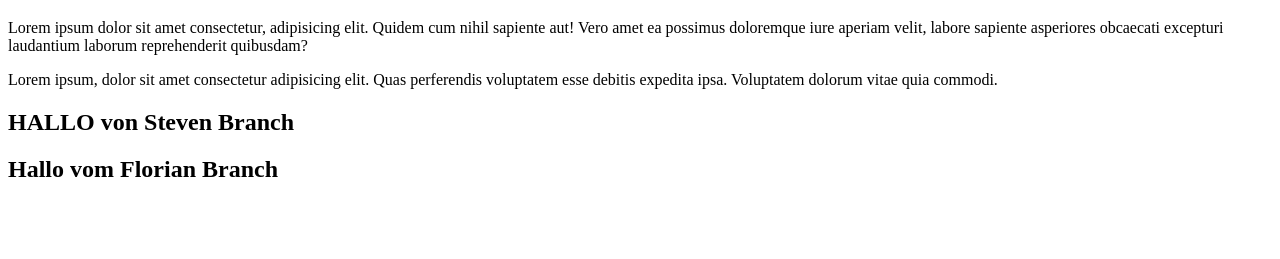
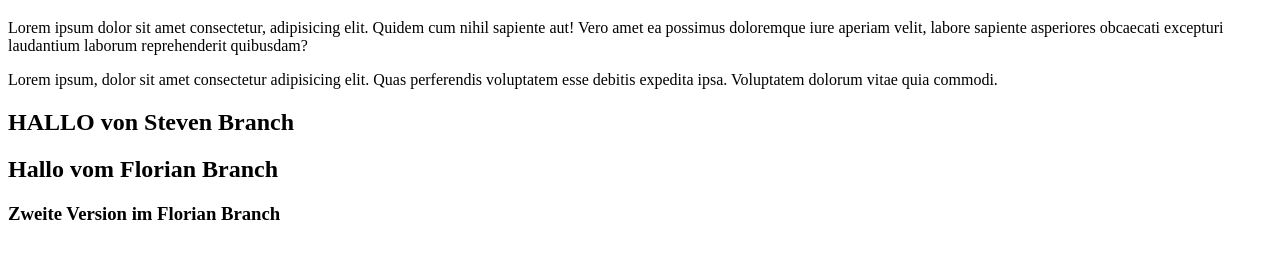
Before and after one commit to Rambarz/d10a-freitag, a plain HTML site: page index.html in a window 1280 px wide. Shown: the part 61-320 px from the top of the page. Drawn offline with Linux system fonts and the light colour scheme.

Commit message:
final commit from local florian branch

```diff
--- a/index.html
+++ b/index.html
@@ -20,5 +20,6 @@
     </p>
     <h2>HALLO von Steven Branch</h2>
     <h2>Hallo vom Florian Branch</h2>
+    <h3>Zweite Version im Florian Branch</h3>
   </body>
 </html>
```
